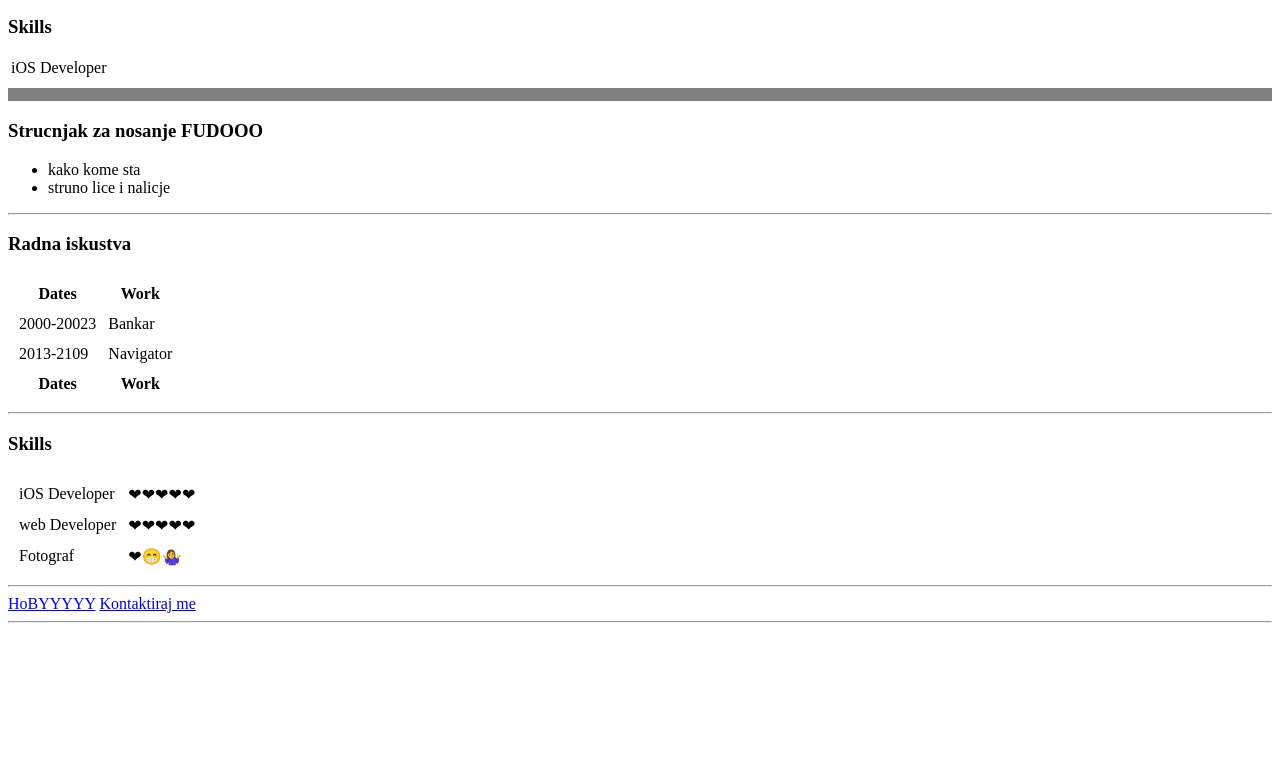
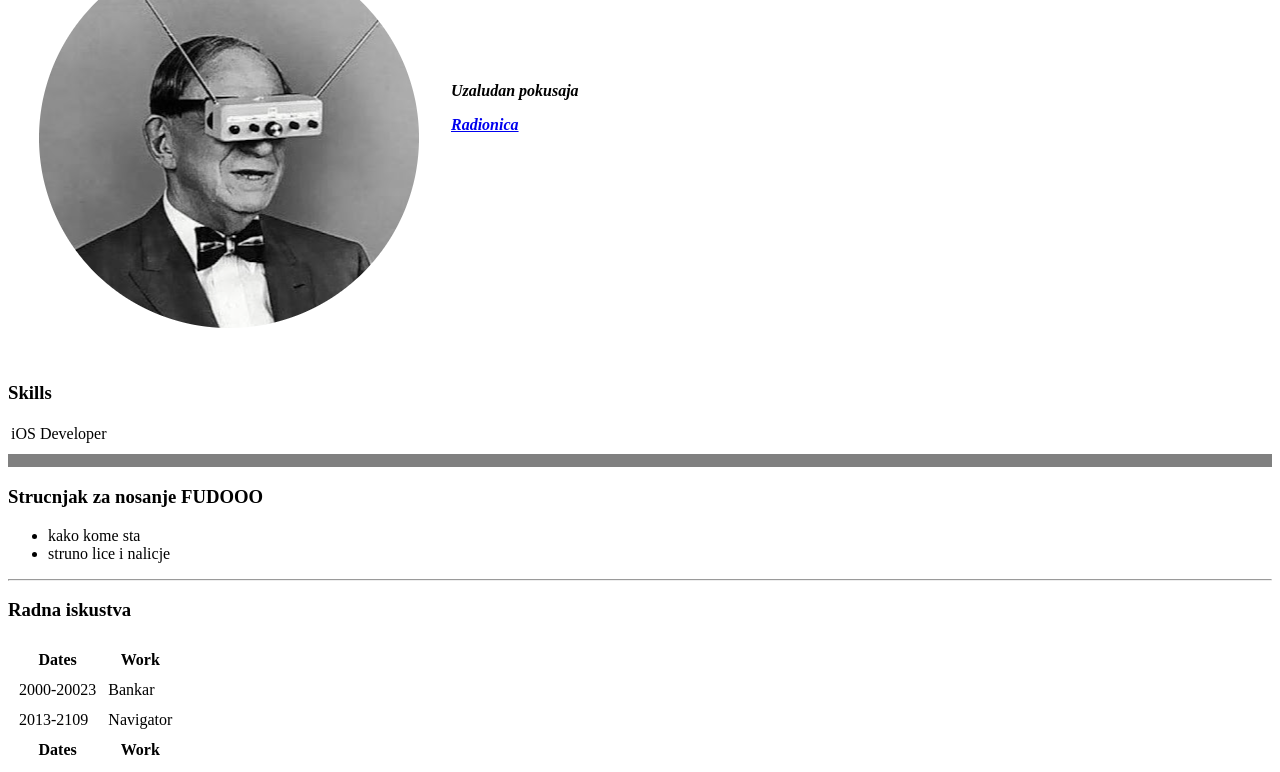
Before and after one commit to 13Amir14/cv, a plain HTML site: page index.html in a window 1280 px wide. Shown: the part 171-943 px from the top of the page. Before the commit the page ends 802 px from the top, so only its background shows below. Drawn offline with Linux system fonts and the light colour scheme; files whose address does not match are found by name.

Commit message:
Update index.html

```diff
--- a/index.html
+++ b/index.html
@@ -9,7 +9,7 @@
 <body>
 <table cellspacing="30">
   <tr>
-    <td><h1>Amir Halilovic</h1><img src="/https:/github.com/13Amir14/cv/blob/main/Slike/453500404-693181c0aa348a2c05026586f8bb48d310819e03-s1100-c50.jpg-modified.png" alt="slika">
+    <td><h1>Amir Halilovic</h1><img src="C:\Users\Amir\Desktop\Vjezbanje html 2\Slike\sliba.jpg-modified 2.png" alt="slika">
     </style></td>
     <td><p><em><strong>Uzaludan pokusaja</strong></em></p>
     <em><strong><a href="https://appbrewery.com/">Radionica</a></strong></em></td>
```
